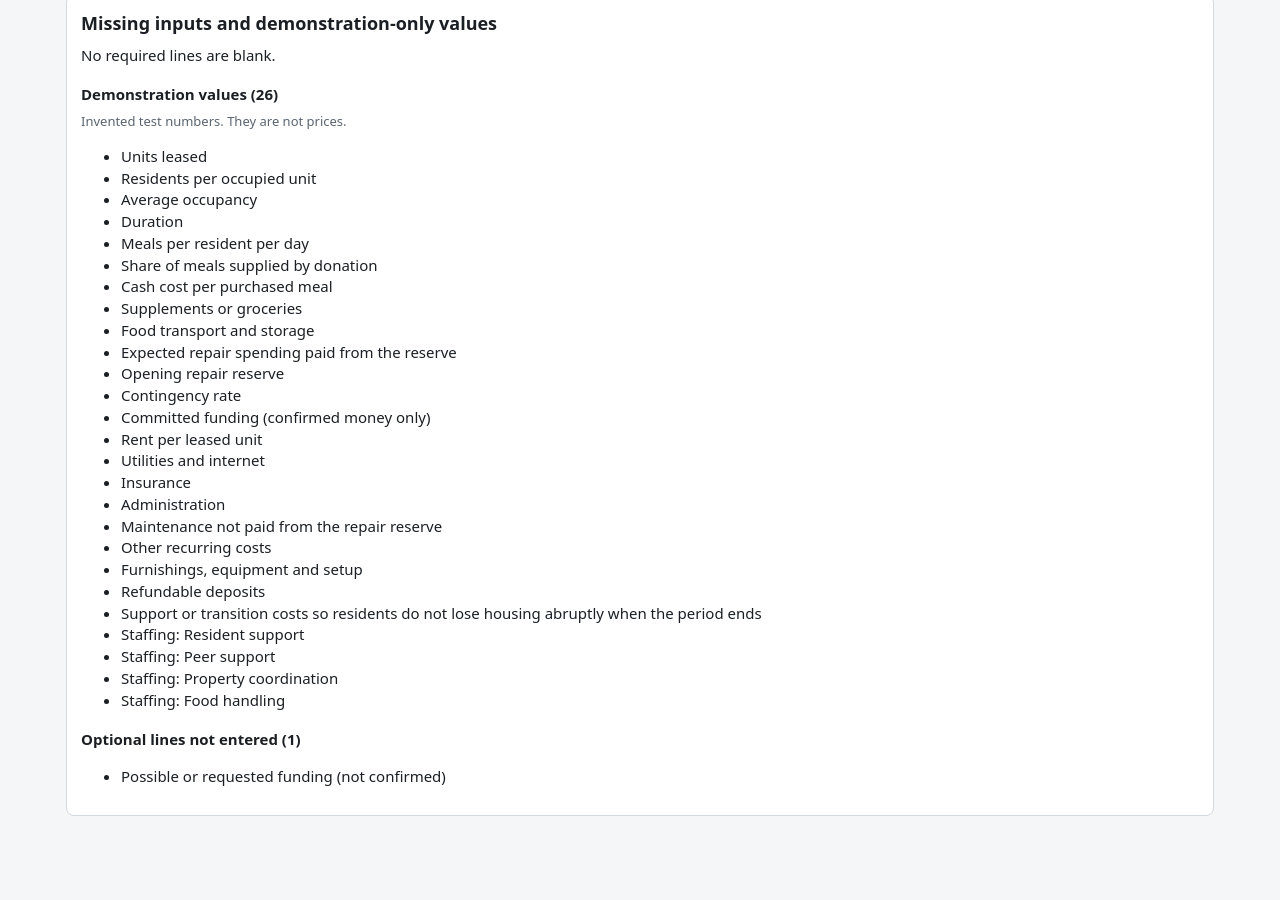
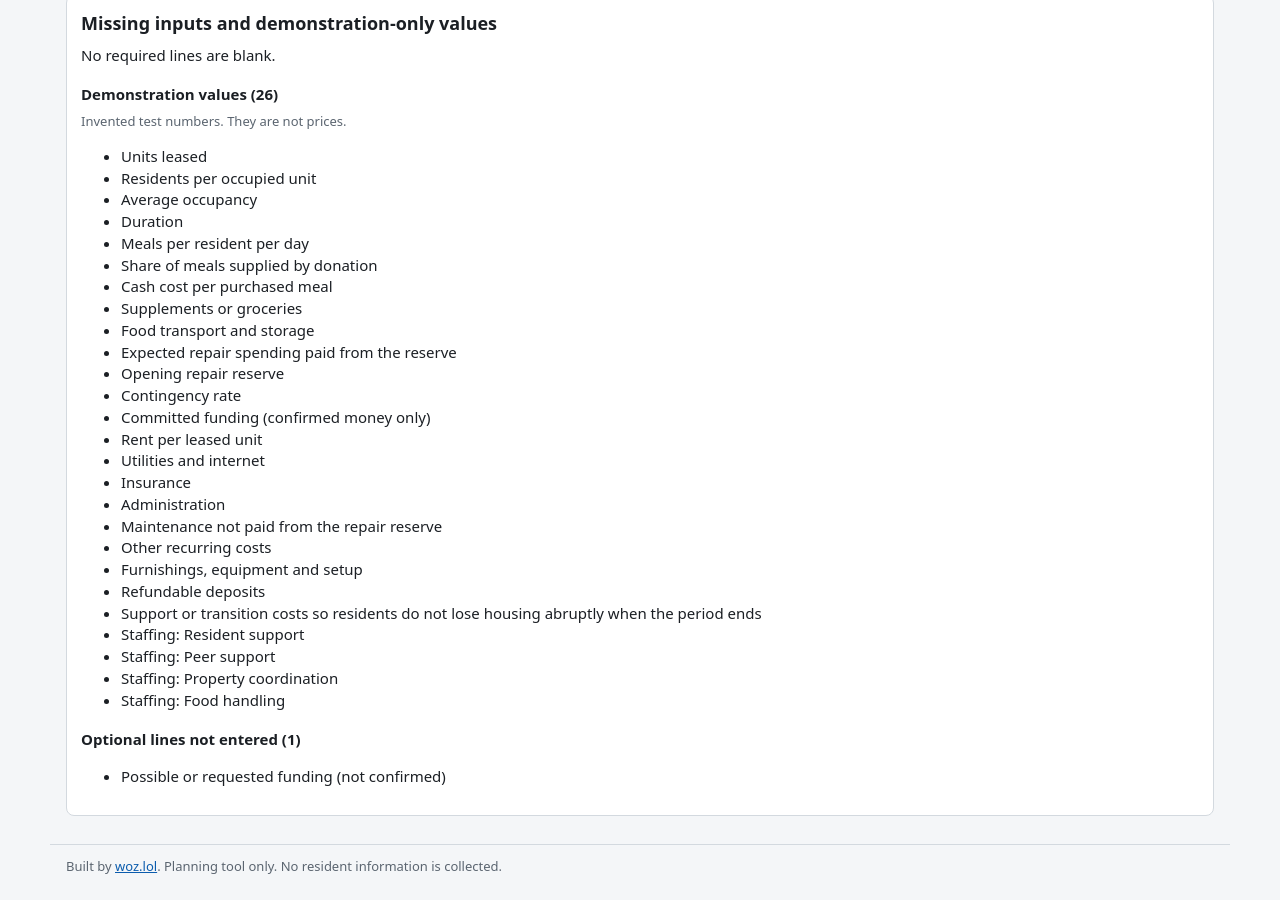
Before and after one commit to wozlol/housing-calculator, a plain HTML site: page index.html in a window 1280 px wide. Shown: the part 2905-3805 px from the top of the page. Before the commit the page ends 3721 px from the top, so only its background shows below. Drawn offline with Linux system fonts and the light colour scheme.

Commit message:
Add footer crediting woz.lol
Co-Authored-By: Claude Sonnet 5.5 <noreply@anthropic.com>

```diff
--- a/index.html
+++ b/index.html
@@ -63,6 +63,8 @@
   <section id="tab-math" class="tab" hidden></section>
 </main>
 
+<footer class="wrap" id="foot">Built by <a href="https://woz.lol" target="_blank" rel="noopener">woz.lol</a>. Planning tool only. No resident information is collected.</footer>
+
 <div id="printOnly"></div>
 
 <script src="calc.js"></script>
--- a/style.css
+++ b/style.css
@@ -112,6 +112,8 @@ ol.actions .why { color: var(--muted); font-size: 13px; display: block; }
 .src li { margin: 6px 0; }
 .addrow { margin-top: 6px; }
 
+#foot { margin-top: 28px; padding-top: 12px; padding-bottom: 24px; border-top: 1px solid var(--line); color: var(--muted); font-size: 13px; }
+#foot a { color: var(--accent); }
 #printOnly { display: none; }
 @media print {
   body > *:not(#printOnly) { display: none !important; }
```
